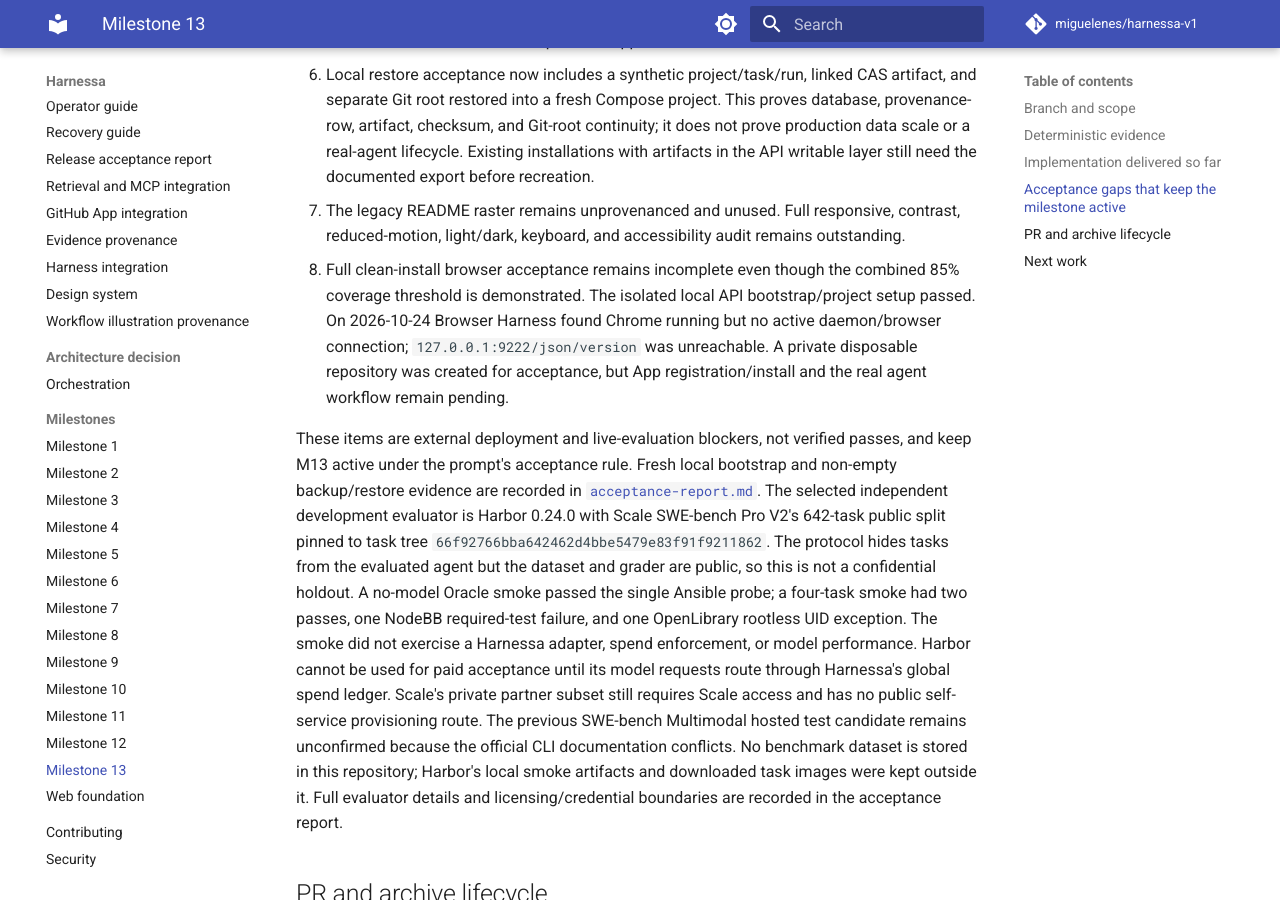
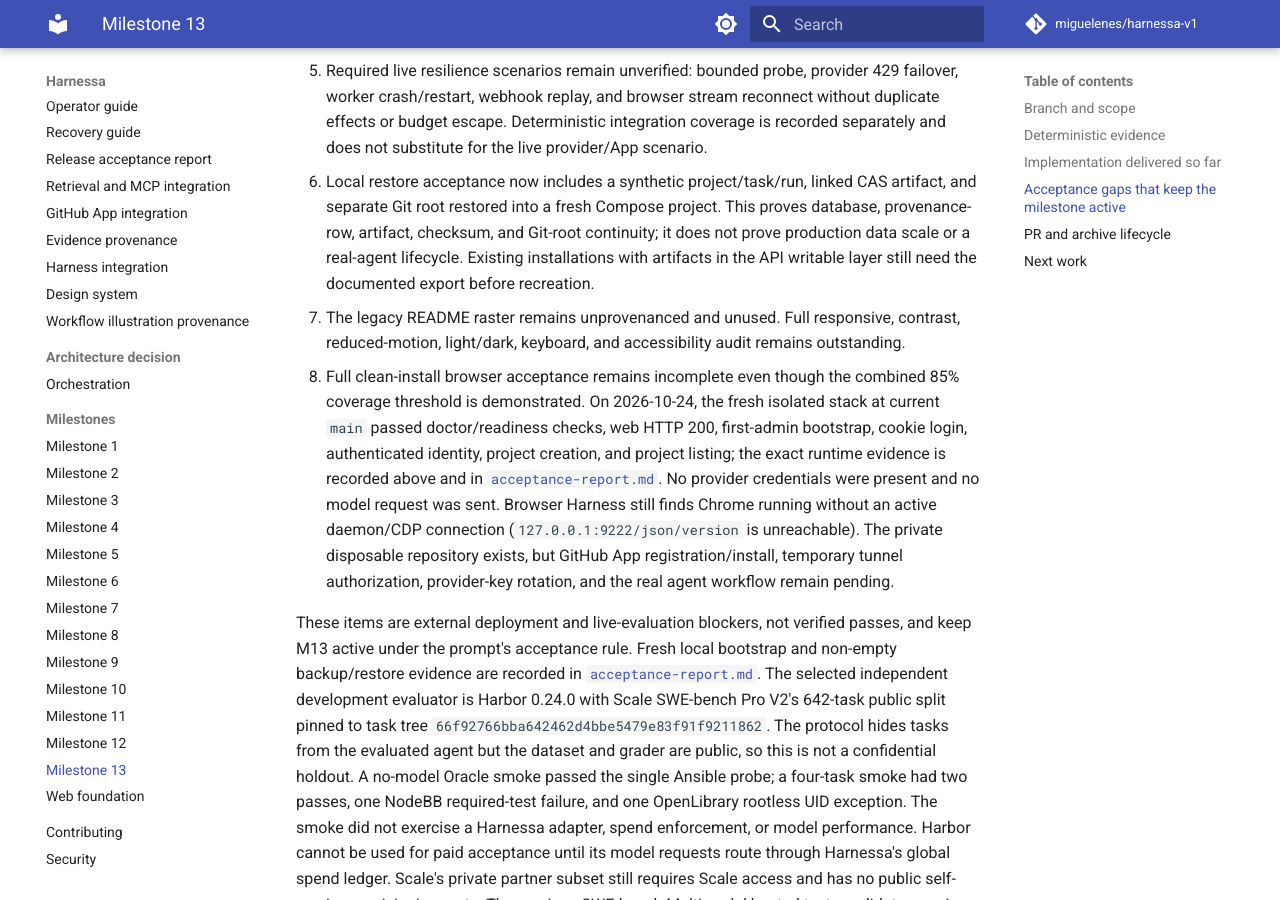
Before and after one commit to miguelenes/harnessa-v1, an MkDocs documentation site: the page built from docs/milestones/13.md, in a window 1280 px wide and 900 px high, scrolled down 5859 px. Built offline with MkDocs 1.6.1 and Material for MkDocs 9.7.7, drawn with Linux system fonts in a browser that asks for light colours; comment, search, counter and statistics services are not loaded; some of the changed text lies outside the part shown.

Commit message:
Record M13 clean-install API acceptance

```diff
--- a/docs/milestones/13.md
+++ b/docs/milestones/13.md
@@ -36,6 +36,7 @@
 | Backup and restore | Database, administrator, and project restored to a fresh isolated Compose instance after checksum verification; restored login and project listing succeeded. Git-root and non-empty artifact/provenance continuity were not exercised. The restore script checks the artifact volume before database mutation. |
 | First-party coverage gate | Latest full rerun passed at the configured 85% line and statement minimum: API 85.09%; web 91.74% lines / 85.07% statements; React UI 100%; cloud portal 96.00% lines / 98.86% statements; Svelte UI 100%; aggregate 85.50% lines / 85.26% statements. |
 | Doctor | Passed Compose, database, Redis, API readiness, LiteLLM process readiness, and runtime secret-presence checks on the isolated acceptance instance. Secure-cookie state is read from parsed application settings; `COOKIE_SECURE=1` was confirmed to parse as enabled. The loopback HTTP instance correctly warned that secure cookies were disabled. LiteLLM process readiness is not provider capability proof. |
+| Fresh-install rerun on current main | At `ca5e449d62affa0f52c6a5f8ba933b2abc717923`, rootless Podman 5.7.0 and Docker Compose 2.40.3 built and started isolated project `harnessa_acceptance_m13` on loopback ports 13000/18010. Generated secrets were held in a mode-0600 temporary env file; provider and GitHub App credentials were empty. | Compose, PostgreSQL, Redis, API, and LiteLLM readiness passed; web root returned 200. API acceptance returned bootstrap 201, cookie login 204, authenticated identity 200, project creation 201, and project listing 200. Secure-cookie warning was expected over local HTTP. No model/provider request was sent. This covers clean install and authenticated API setup, not browser or repository lifecycle acceptance. |
 | Operator recovery CLI | Added `apps/api/harnessa/recovery_cli.py` with audited project dead-letter listing/replay and organization-admin GitHub delivery retry. The client prompts for passwords without echo, keeps cookies in memory, sends CSRF/origin headers, uses exact UUID confirmation for writes, creates a fresh dead-letter replay idempotency key, and omits payload/error details from display. | Seven focused loopback HTTP tests passed, including confirmation rejection and HTTP error-body redaction; Ruff and strict mypy passed, CLI help rendered, and strict MkDocs passed. These are deterministic client/contract checks; no production recovery mutation was attempted. The server authorization and audit paths remain authoritative. |
 | Durable operational metrics and traces | The protected scrape reports aggregate queue count/age, active stale leases, open dead letters, unpublished outbox, unreconciled effects, pending/unknown reservation spend, artifact count/bytes/24-hour growth, GitHub webhook outbox age, failed cleanup steps, and model route candidates that pass deployment and workload-pool capacity checks. OpenTelemetry creates API, run, model, GitHub webhook, and GitHub effect spans; W3C context persists through task/run and webhook inbox/outbox boundaries. No prompt, completion, answer, payload, credential, or raw exception is captured. Five focused metrics unit tests and two PostgreSQL integration cases pass. Tracing unit tests pass for W3C extraction, legacy trace ID continuity, invalid stored-context handling, and OTLP/HTTP export to a loopback receiver. Ruff and mypy pass. No production collector is configured or verified; provider reachability remains unverified. |
 | M13 tracing follow-up | API server, task/run execution, model calls, webhook processing, and GitHub effects use a shared redaction-safe OpenTelemetry span helper. W3C trace context is persisted through task/run and webhook outbox boundaries. Optional OTLP/HTTP export is configurable for API and worker. The exported protobuf regression confirms exception messages and stack events are omitted while the safe error type is retained. | `pytest tests/test_tracing.py tests/test_observability.py -q`: 9 passed; focused PostgreSQL trace persistence/claim integration: 1 passed; full `pnpm test`: 317 unit passed, 1 skipped, 76 integration passed, 41 web passed, 2 cloud-portal passed; aggregate coverage 85.50% lines / 85.26% statements. `pnpm typecheck:api`, `pnpm typecheck:web`, Ruff, mypy, strict MkDocs, and Compose validation passed. OTLP delivery was verified only to a loopback test receiver; no production collector is configured. |
@@ -64,7 +65,7 @@
 5. Required live resilience scenarios remain unverified: bounded probe, provider 429 failover, worker crash/restart, webhook replay, and browser stream reconnect without duplicate effects or budget escape. Deterministic integration coverage is recorded separately and does not substitute for the live provider/App scenario.
 6. Local restore acceptance now includes a synthetic project/task/run, linked CAS artifact, and separate Git root restored into a fresh Compose project. This proves database, provenance-row, artifact, checksum, and Git-root continuity; it does not prove production data scale or a real-agent lifecycle. Existing installations with artifacts in the API writable layer still need the documented export before recreation.
 7. The legacy README raster remains unprovenanced and unused. Full responsive, contrast, reduced-motion, light/dark, keyboard, and accessibility audit remains outstanding.
-8. Full clean-install browser acceptance remains incomplete even though the combined 85% coverage threshold is demonstrated. The isolated local API bootstrap/project setup passed. On 2026-10-24 Browser Harness found Chrome running but no active daemon/browser connection; `127.0.0.1:9222/json/version` was unreachable. A private disposable repository was created for acceptance, but App registration/install and the real agent workflow remain pending.
+8. Full clean-install browser acceptance remains incomplete even though the combined 85% coverage threshold is demonstrated. On 2026-10-24, the fresh isolated stack at current `main` passed doctor/readiness checks, web HTTP 200, first-admin bootstrap, cookie login, authenticated identity, project creation, and project listing; the exact runtime evidence is recorded above and in [`acceptance-report.md`](../acceptance-report.md). No provider credentials were present and no model request was sent. Browser Harness still finds Chrome running without an active daemon/CDP connection (`127.0.0.1:9222/json/version` is unreachable). The private disposable repository exists, but GitHub App registration/install, temporary tunnel authorization, provider-key rotation, and the real agent workflow remain pending.
 
 These items are external deployment and live-evaluation blockers, not verified passes, and keep M13 active under the prompt's acceptance rule. Fresh local bootstrap and non-empty backup/restore evidence are recorded in [`acceptance-report.md`](../acceptance-report.md). The selected independent development evaluator is Harbor 0.24.0 with Scale SWE-bench Pro V2's 642-task public split pinned to task tree `66f92766bba642462d4bbe5479e83f91f9211862`. The protocol hides tasks from the evaluated agent but the dataset and grader are public, so this is not a confidential holdout. A no-model Oracle smoke passed the single Ansible probe; a four-task smoke had two passes, one NodeBB required-test failure, and one OpenLibrary rootless UID exception. The smoke did not exercise a Harnessa adapter, spend enforcement, or model performance. Harbor cannot be used for paid acceptance until its model requests route through Harnessa's global spend ledger. Scale's private partner subset still requires Scale access and has no public self-service provisioning route. The previous SWE-bench Multimodal hosted test candidate remains unconfirmed because the official CLI documentation conflicts. No benchmark dataset is stored in this repository; Harbor's local smoke artifacts and downloaded task images were kept outside it. Full evaluator details and licensing/credential boundaries are recorded in the acceptance report.
 
```
Also changed, not shown: docs/acceptance-report.md (+1 -0 lines).
